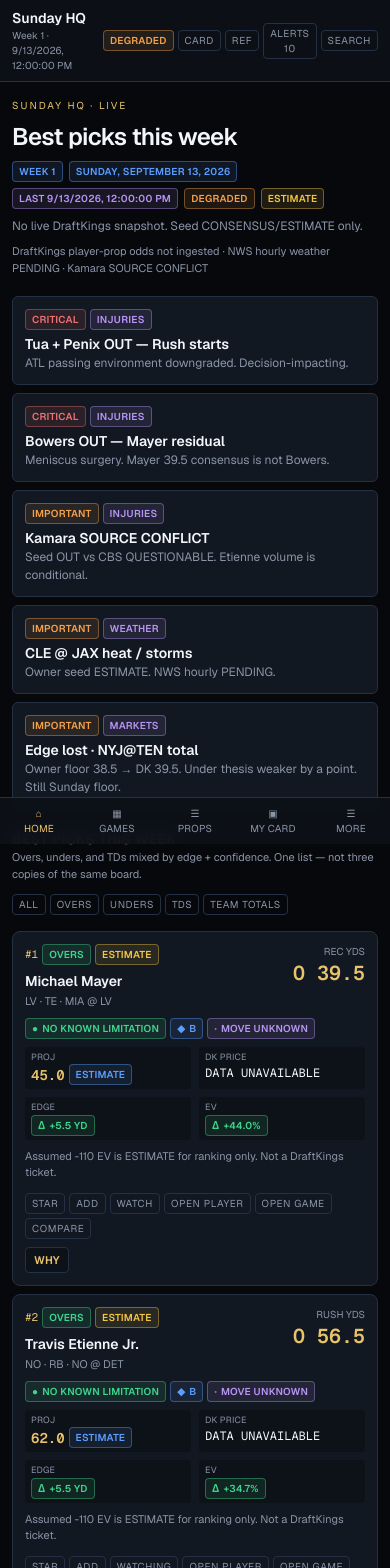
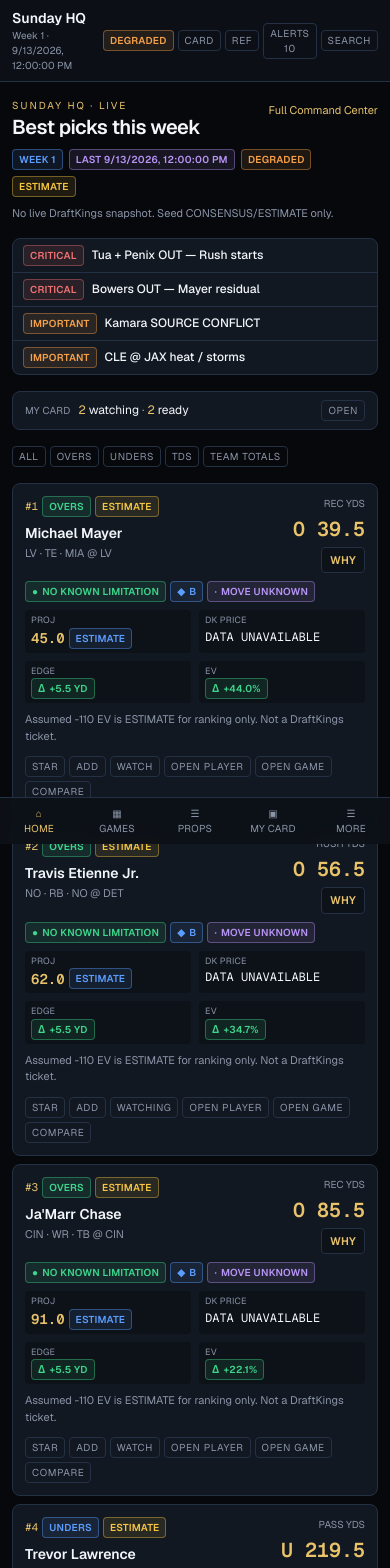
Before and after one commit to UltimateServices/sunday-hq, a Next.js app: page / in a window 390 px wide. Shown: the top 1568 px of the page. Built offline with nearby package versions, Linux system fonts and the light colour scheme.

Commit message:
fix: keep picks above the fold on mobile home
Compact the critical-alert strip, surface My Card + Command Center
in the header, and move Why onto the card so it is not hidden by
the bottom nav.

Co-authored-by: UltimateServices <dylan@ultimateservices.us>

```diff
--- a/components/ds/WhyDrawer.tsx
+++ b/components/ds/WhyDrawer.tsx
@@ -44,7 +44,7 @@ export function WhyDrawer({
         Why
       </button>
       {open ? (
-        <div className="fixed inset-0 z-50 flex justify-end bg-black/60" role="dialog" aria-modal>
+        <div className="fixed inset-0 z-[80] flex justify-end bg-black/60" role="dialog" aria-modal>
           <button className="h-full flex-1 cursor-default" aria-label="Close" onClick={() => setOpen(false)} />
           <aside className="h-full w-full max-w-md overflow-y-auto border-l border-line bg-bg-elev p-5 shadow-2xl">
             <div className="mb-4 flex items-start justify-between gap-3">
--- a/components/homepage/HomePickCard.tsx
+++ b/components/homepage/HomePickCard.tsx
@@ -51,7 +51,7 @@ export function HomePickCard({
             {view.teamAbbr} · {view.position} · {view.matchup}
           </p>
         </div>
-        <div className="text-right">
+        <div className="flex shrink-0 flex-col items-end gap-1">
           <p className="text-[10px] text-muted uppercase">{MARKET_LABEL[view.market]}</p>
           {td ? (
             <>
@@ -63,6 +63,7 @@ export function HomePickCard({
               {view.side === "OVER" ? "O" : "U"} {formatMeasured(view.line)}
             </p>
           )}
+          <WhyDrawer title={`${view.playerName} ${MARKET_LABEL[view.market]}`} lenses={view.lenses} sections={view.whySections} />
         </div>
       </div>
       <div className="mb-2 flex flex-wrap gap-1">
@@ -92,9 +93,8 @@ export function HomePickCard({
           ? "Assumed -110 EV is ESTIMATE for ranking only. Not a DraftKings ticket."
           : view.pricing.ev.note ?? view.movement.note}
       </p>
-      <div className="mt-3 flex flex-wrap items-center justify-between gap-2">
+      <div className="mt-3">
         <PropActions view={view} />
-        <WhyDrawer title={`${view.playerName} ${MARKET_LABEL[view.market]}`} lenses={view.lenses} sections={view.whySections} />
       </div>
     </article>
   );
--- a/components/homepage/LiveHome.tsx
+++ b/components/homepage/LiveHome.tsx
@@ -2,7 +2,6 @@
 
 import { useMemo, useState } from "react";
 import Link from "next/link";
-import { AlertRow } from "@/components/ds/AlertRow";
 import { StatusChip, ToneChip } from "@/components/ds/badges";
 import { EmptyState } from "@/components/ds/EmptyState";
 import { HomePickCard } from "@/components/homepage/HomePickCard";
@@ -27,13 +26,19 @@ export function LiveHome({ vm }: { vm: HomepageVM }) {
   const playerPicks = useMemo(() => (chip === "TEAM_TOTALS" ? [] : vm.picks[chip]), [chip, vm.picks]);
 
   return (
-    <div className="mx-auto max-w-2xl space-y-5">
+    <div className="mx-auto max-w-2xl space-y-4 pb-8">
       <header className="space-y-2">
-        <p className="text-[10px] tracking-[0.2em] text-gold uppercase">Sunday HQ · Live</p>
-        <h1 className="text-2xl font-semibold tracking-tight">Best picks this week</h1>
+        <div className="flex items-start justify-between gap-3">
+          <div>
+            <p className="text-[10px] tracking-[0.2em] text-gold uppercase">Sunday HQ · Live</p>
+            <h1 className="text-xl font-semibold tracking-tight sm:text-2xl">Best picks this week</h1>
+          </div>
+          <Link href="/dashboard" className="shrink-0 pt-1 text-[11px] text-gold hover:underline">
+            Full Command Center
+          </Link>
+        </div>
         <div className="flex flex-wrap items-center gap-1.5">
           <ToneChip tone="blue">Week {vm.week}</ToneChip>
-          <ToneChip tone="blue">{vm.slateLabel}</ToneChip>
           <ToneChip tone="purple">Last {vm.lastRefreshLabel}</ToneChip>
           <ToneChip tone={vm.healthState === "DEGRADED" ? "orange" : "green"}>
             {vm.healthState === "DEGRADED" ? "Degraded" : "Healthy"}
@@ -42,34 +47,42 @@ export function LiveHome({ vm }: { vm: HomepageVM }) {
           {vm.tape === "STALE" ? <StatusChip id="STALE_DATA" /> : null}
           {vm.tape === "ESTIMATE" ? <ToneChip tone="yellow">ESTIMATE</ToneChip> : null}
         </div>
-        <p className="text-[12px] text-muted">{vm.tape === "LIVE" ? vm.liveBanner : vm.staleWarning ?? vm.liveBanner}</p>
-        {vm.healthIssues.length > 0 ? (
-          <p className="text-[11px] text-muted">{vm.healthIssues.join(" · ")}</p>
-        ) : null}
+        <p className="text-[11px] text-muted">{vm.tape === "LIVE" ? vm.liveBanner : vm.staleWarning ?? vm.liveBanner}</p>
       </header>
 
       {vm.alerts.length > 0 ? (
-        <section aria-label="Critical alerts" className="space-y-2">
+        <section aria-label="Critical alerts" className="divide-y divide-line overflow-hidden rounded-lg border border-line bg-card">
           {vm.alerts.map((alert) => (
-            <AlertRow key={alert.id} alert={alert} />
+            <Link key={alert.id} href={alert.href} className="flex items-center gap-2 px-2.5 py-1.5 hover:bg-card-hover">
+              <ToneChip tone={alert.severity === "CRITICAL" ? "red" : "orange"}>{alert.severity}</ToneChip>
+              <span className="min-w-0 truncate text-[12px] font-medium">{alert.title}</span>
+            </Link>
           ))}
         </section>
       ) : null}
 
+      <div className="flex flex-wrap items-center justify-between gap-2 rounded-lg border border-line bg-card px-3 py-2">
+        <p className="text-[12px]">
+          <span className="text-[10px] tracking-wide text-muted uppercase">My Card</span>
+          <span className="ml-2">
+            <span className="num text-gold">{watching}</span> watching
+            <span className="text-muted"> · </span>
+            <span className="num text-gold">{ready}</span> ready
+          </span>
+        </p>
+        <Link href="/my-card" className="action-btn">
+          Open
+        </Link>
+      </div>
+
       <section className="space-y-3">
-        <div className="flex flex-wrap items-end justify-between gap-2">
-          <div>
-            <h2 className="text-sm font-semibold tracking-wide uppercase">Best picks this week</h2>
-            <p className="text-[11px] text-muted">
-              Overs, unders, and TDs mixed by edge + confidence. One list — not three copies of the same board.
-            </p>
-          </div>
-        </div>
-        <div className="flex gap-1 overflow-x-auto pb-1">
+        <div className="flex gap-1 overflow-x-auto pb-1" role="tablist" aria-label="Pick filters">
           {CHIPS.map((item) => (
             <button
               key={item.id}
               type="button"
+              role="tab"
+              aria-selected={chip === item.id}
               onClick={() => setChip(item.id)}
               className={`action-btn shrink-0 ${chip === item.id ? "border-gold/60 text-gold" : ""}`}
             >
@@ -98,28 +111,6 @@ export function LiveHome({ vm }: { vm: HomepageVM }) {
           </div>
         )}
       </section>
-
-      <section className="rounded-lg border border-line bg-card p-3">
-        <div className="flex items-center justify-between gap-2">
-          <div>
-            <p className="text-[10px] tracking-wide text-muted uppercase">My Card</p>
-            <p className="text-sm">
-              <span className="num text-gold">{watching}</span> watching
-              <span className="text-muted"> · </span>
-              <span className="num text-gold">{ready}</span> ready
-            </p>
-          </div>
-          <Link href="/my-card" className="action-btn">
-            Open card
-          </Link>
-        </div>
-      </section>
-
-      <p className="pb-2 text-center">
-        <Link href="/dashboard" className="text-sm text-gold hover:underline">
-          Full Command Center
-        </Link>
-      </p>
     </div>
   );
 }
--- a/components/homepage/TeamTotalPickCard.tsx
+++ b/components/homepage/TeamTotalPickCard.tsx
@@ -20,11 +20,12 @@ export function TeamTotalPickCard({ row, rank }: { row: TeamTotalRow; rank: numb
           </Link>
           <p className="text-[11px] text-muted">{row.matchup}</p>
         </div>
-        <div className="text-right">
+        <div className="flex shrink-0 flex-col items-end gap-1">
           <p className="text-[10px] text-muted uppercase">Derived</p>
           <p className="num text-xl font-semibold text-gold">
             {row.side === "OVER" ? "O" : "U"} {formatNumber(row.line.value)}
           </p>
+          <WhyDrawer title={`${row.teamAbbr} team total`} lenses={row.lenses} sections={row.why} />
         </div>
       </div>
       <div className="grid grid-cols-2 gap-2 text-[11px]">
@@ -40,9 +41,6 @@ export function TeamTotalPickCard({ row, rank }: { row: TeamTotalRow; rank: numb
       <p className="mt-2 text-[11px] text-muted">
         Derived from DK spread + total. Not a listed DraftKings team-total ticket.
       </p>
-      <div className="mt-3 flex justify-end">
-        <WhyDrawer title={`${row.teamAbbr} team total`} lenses={row.lenses} sections={row.why} />
-      </div>
     </article>
   );
 }
--- a/lib/homepage.ts
+++ b/lib/homepage.ts
@@ -6,7 +6,7 @@ import { teamTotalRows, type TeamTotalRow } from "@/lib/team-total-view";
 import type { AlertItem, ConfidenceGrade } from "@/lib/types/domain";
 
 export const HOME_PICK_LIMIT = 10;
-export const HOME_ALERT_LIMIT = 5;
+export const HOME_ALERT_LIMIT = 4;
 
 export type HomeTape = "LIVE" | "STALE" | "ESTIMATE";
 export type HomeChip = "ALL" | "OVERS" | "UNDERS" | "TDS" | "TEAM_TOTALS";
```
